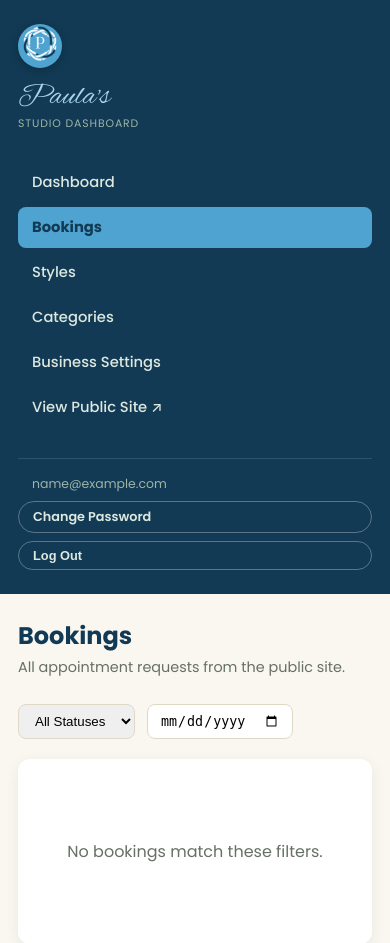
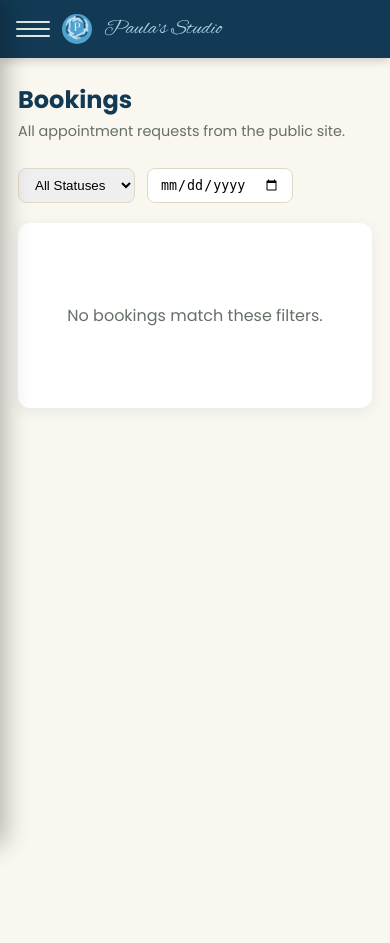
Before and after one commit to AlphaGL/paulasafriacanhairbraiding, a Django app: page /studio/bookings/ in a window 390 px wide. Shown: the top 943 px of the page. After the commit the page ends 852 px from the top, so only its background shows below. Run offline with Django 5.2, Linux system fonts and the light colour scheme; the visitor is signed in with stand-in values (Sample User, id 1); data comes from the database, SQL or seed files in the repository; data that the repository does not hold is empty.

Commit message:
Add hamburger menu for studio admin sidebar on mobile

```diff
--- a/static/css/studio.css
+++ b/static/css/studio.css
@@ -222,9 +222,73 @@ table tr.overlap:hover { background: #fdecc4; }
 .login-card button:hover { box-shadow: 0 8px 24px rgba(79, 163, 209, 0.4); }
 .empty-state { text-align: center; padding: 40px 20px; color: var(--muted); }
 
+/* Mobile top bar + hamburger (hidden on desktop) */
+.studio-mobile-bar {
+  display: none;
+  align-items: center;
+  gap: 12px;
+  background: var(--green-900);
+  padding: 12px 16px;
+  position: sticky;
+  top: 0;
+  z-index: 120;
+  box-shadow: 0 2px 10px rgba(0,0,0,0.2);
+}
+.studio-mobile-mark { width: 30px; height: 30px; border-radius: 50%; flex-shrink: 0; }
+.studio-mobile-title { font-family: "Alex Brush", cursive; font-size: 1.3rem; color: var(--gold-light); }
+.studio-hamburger {
+  display: flex;
+  flex-direction: column;
+  justify-content: center;
+  gap: 5px;
+  width: 34px;
+  height: 34px;
+  padding: 0;
+  border: none;
+  background: none;
+  cursor: pointer;
+  flex-shrink: 0;
+}
+.studio-hamburger span {
+  display: block;
+  width: 100%;
+  height: 2px;
+  background: #dce8e0;
+  border-radius: 2px;
+  transition: transform 0.25s ease, opacity 0.25s ease;
+}
+.studio-hamburger[aria-expanded="true"] span:nth-child(1) { transform: translateY(7px) rotate(45deg); }
+.studio-hamburger[aria-expanded="true"] span:nth-child(2) { opacity: 0; }
+.studio-hamburger[aria-expanded="true"] span:nth-child(3) { transform: translateY(-7px) rotate(-45deg); }
+
+.studio-sidebar-backdrop {
+  display: none;
+  position: fixed;
+  inset: 0;
+  background: rgba(10, 20, 15, 0.55);
+  z-index: 130;
+  opacity: 0;
+  transition: opacity 0.25s ease;
+}
+.studio-sidebar-backdrop.open { display: block; opacity: 1; }
+
 @media (max-width: 860px) {
+  .studio-mobile-bar { display: flex; }
   .studio-layout { flex-direction: column; }
-  .studio-sidebar { width: 100%; height: auto; position: static; }
   .studio-main { padding: 24px 18px; }
   .form-row { grid-template-columns: 1fr; }
+
+  .studio-sidebar {
+    position: fixed;
+    top: 0;
+    left: 0;
+    height: 100vh;
+    width: 280px;
+    max-width: 82vw;
+    z-index: 140;
+    transform: translateX(-100%);
+    transition: transform 0.3s ease;
+    box-shadow: 4px 0 24px rgba(0,0,0,0.3);
+  }
+  .studio-sidebar.open { transform: translateX(0); }
 }
--- a/templates/studio/base.html
+++ b/templates/studio/base.html
@@ -11,8 +11,17 @@
   <link rel="stylesheet" href="{% static 'css/studio.css' %}">
 </head>
 <body>
+  <div class="studio-mobile-bar">
+    <button class="studio-hamburger" id="studioNavToggle" aria-label="Toggle menu" aria-expanded="false" aria-controls="studioSidebar">
+      <span></span><span></span><span></span>
+    </button>
+    <img src="{% static 'images/logo-emblem.png' %}" alt="" class="studio-mobile-mark">
+    <span class="studio-mobile-title">Paula's Studio</span>
+  </div>
+  <div class="studio-sidebar-backdrop" id="studioSidebarBackdrop"></div>
+
   <div class="studio-layout">
-    <aside class="studio-sidebar">
+    <aside class="studio-sidebar" id="studioSidebar">
       <img src="{% static 'images/logo-emblem.png' %}" alt="" class="studio-brand-mark">
       <span class="studio-brand">Paula's</span>
       <span class="studio-brand-sub">Studio Dashboard</span>
@@ -45,5 +54,7 @@
       {% block content %}{% endblock %}
     </main>
   </div>
+
+  <script src="{% static 'js/studio.js' %}"></script>
 </body>
 </html>
```
Also changed, not shown: static/js/studio.js (added, +44 -0 lines).
